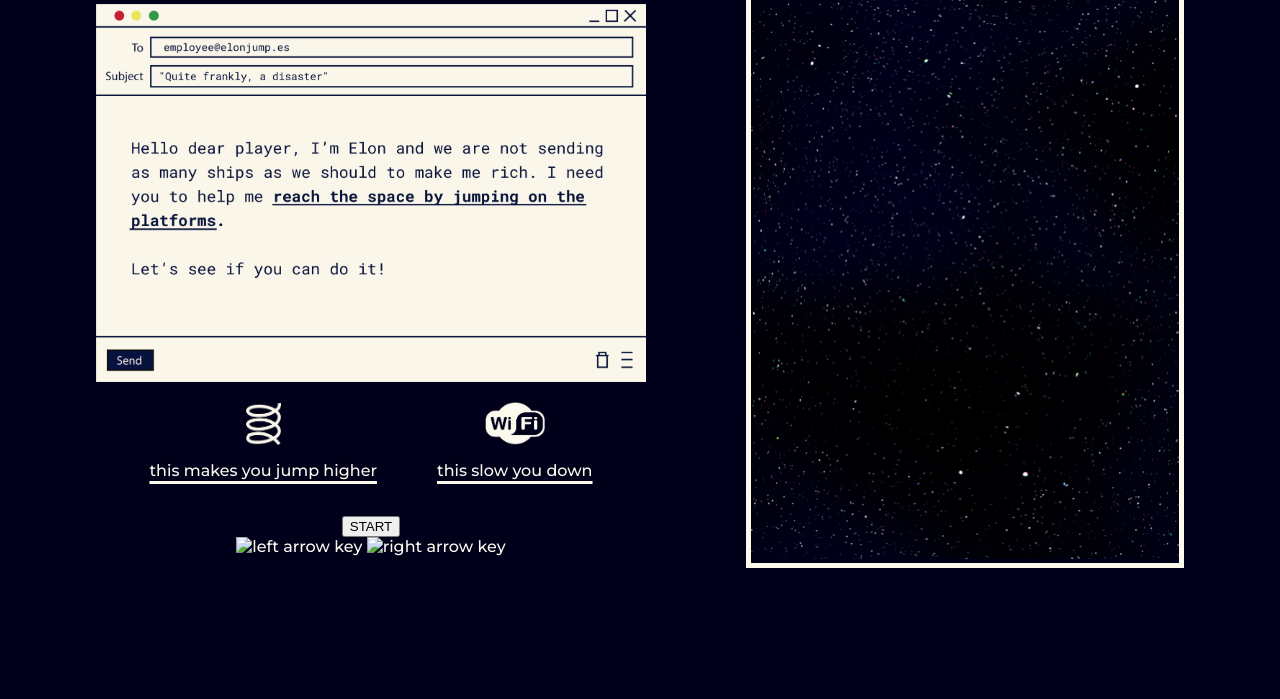
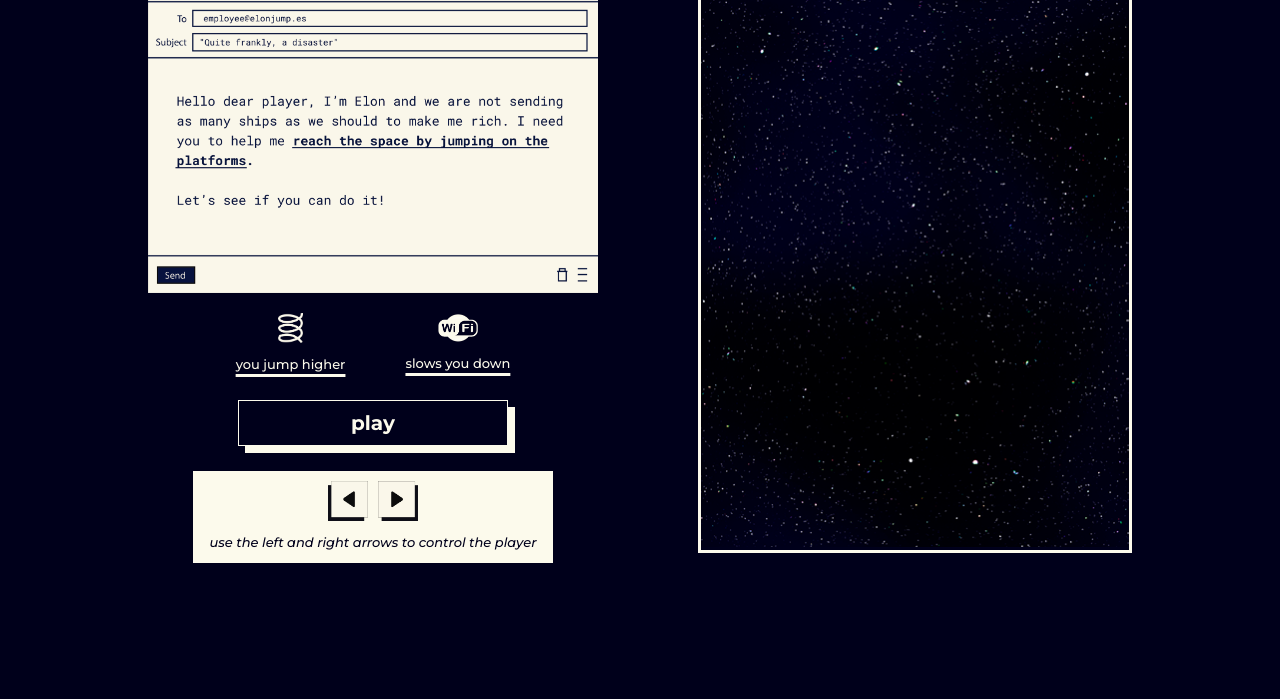
Before and after one commit to vicentegarcya/elon-jump, a plain HTML site: page index.html in a window 1280 px wide. Shown: the part 101-800 px from the top of the page. Drawn offline with Linux system fonts and the light colour scheme.

Commit message:
finish html and styling

```diff
--- a/assets/css/styles.css
+++ b/assets/css/styles.css
@@ -12,6 +12,7 @@ body {
     background-color: #00001b;
     color: #fcfaec;
     font-family: 'Montserrat', sans-serif;
+    font-size: 13px;
 }
 
 #explanation {
@@ -31,25 +32,45 @@ body {
 
 #game-screen {
     margin-left: 50px;
-    margin-top: 35px;
-    border: 5px solid #fcfaec;
+    margin-top: 25px;
+    border: 3px solid #fcfaec;
 }
 
 #logo {
-    width: 250px;
+    width: 170px;
 }
 
 #email {
-    width: 550px;
+    width: 450px;
     margin-top: 20px;
 }
 
 #wifi-icon {
-    width: 60px;
+    width: 40px;
 }
 
 #bouncy-icon {
-    width: 35px;
+    width: 25px;
+}
+
+#start-btn {
+    background-color: #00001b;
+    padding: 10px 50px;
+    width: 60%;
+    font-size: 20px;
+    font-family: 'Montserrat', sans-serif;
+    font-weight: 700;
+    color: #fcfaec;
+    border: 1px solid #fcfaec;
+    margin-bottom: 25px;
+    margin-top: -5px;
+    box-shadow: 7px 7px #fcfaec;
+}
+
+#start-btn:hover {
+    background-color: #fcfaec;
+    color: #00001b;
+    border: 1px solid #00001b;
 }
 
 .icons-div {
@@ -61,3 +82,28 @@ body {
     text-decoration: underline 3px;
     text-underline-offset: 5px;
 }
+
+.arrow-keys {
+    width: 40px;
+    margin: 0 5px;
+}
+
+#controls {
+    display: flex;
+    flex-direction: column;
+    justify-content: center;
+    align-items: center;
+    background-color: #fcfaec;
+    padding-top: 10px;
+    width: 80%;
+}
+
+#controls p {
+    font-style: italic;
+    color: #00001b;
+}
+
+#arrow-keys {
+    display: flex;
+    justify-content: center;
+}
--- a/assets/js/models/background.js
+++ b/assets/js/models/background.js
@@ -7,7 +7,7 @@ class Background {
         this.height = this.ctx.canvas.height;
 
         this.img = new Image();
-        this.img.src = "../assets/images/background.png";
+        this.img.src = "./assets/images/background.png";
         this.img.isReady = false;
         this.img.onload = () => {
             this.img.isReady = true;
--- a/index.html
+++ b/index.html
@@ -4,7 +4,7 @@
     <meta charset="UTF-8">
     <meta http-equiv="X-UA-Compatible" content="IE=edge">
     <meta name="viewport" content="width=device-width, initial-scale=1.0">
-    <title>Elon Jump 🚀</title>
+    <title>Elon 🚀Jump</title>
     <link rel="stylesheet" href="./assets/css/styles.css">
     <link rel="preconnect" href="https://fonts.googleapis.com">
     <link rel="preconnect" href="https://fonts.gstatic.com" crossorigin>
@@ -17,17 +17,20 @@
         <div id="special-objects">
             <div class="icons-div">
                 <img id="bouncy-icon" src="./assets/images/bouncy-icon.png" alt="bouncer icon">
-                <p>this makes you jump higher</p>
+                <p>you jump higher</p>
             </div>
             <div class="icons-div">
                 <img id="wifi-icon" src="./assets/images/wifi-icon.png" alt="wifi icon">
-                <p>this slow you down</p>
+                <p>slows you down</p>
             </div>
         </div>
-        <button id="start-btn">START</button>
-        <div id="arrow-keys">
-            <img src="" alt="left arrow key">
-            <img src="" alt="right arrow key">
+        <button id="start-btn">play</button>
+        <div id="controls">
+            <div id="arrow-keys">
+                <img class="arrow-keys" src="./assets/images/left-key.png" alt="left arrow key">
+                <img class="arrow-keys" src="./assets/images/right-key.png" alt="right arrow key">
+            </div>
+            <p>use the left and right arrows to control the player</p>
         </div>
     </div>
     <div id="game-screen">
```
Also changed, not shown: assets/images/left-key.png (added), assets/images/platform.png (added), assets/images/player.png (added), assets/images/right-key.png (added), 4 other files.
